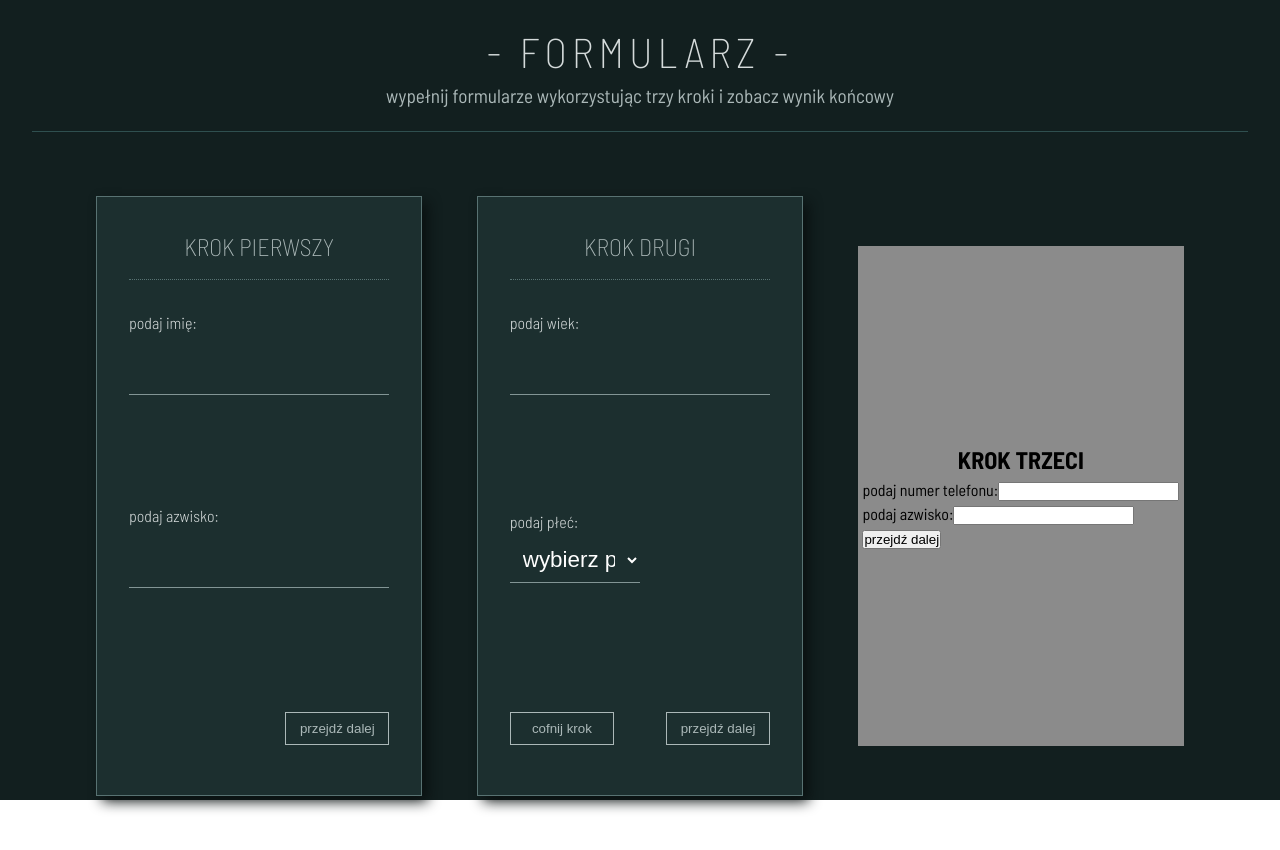
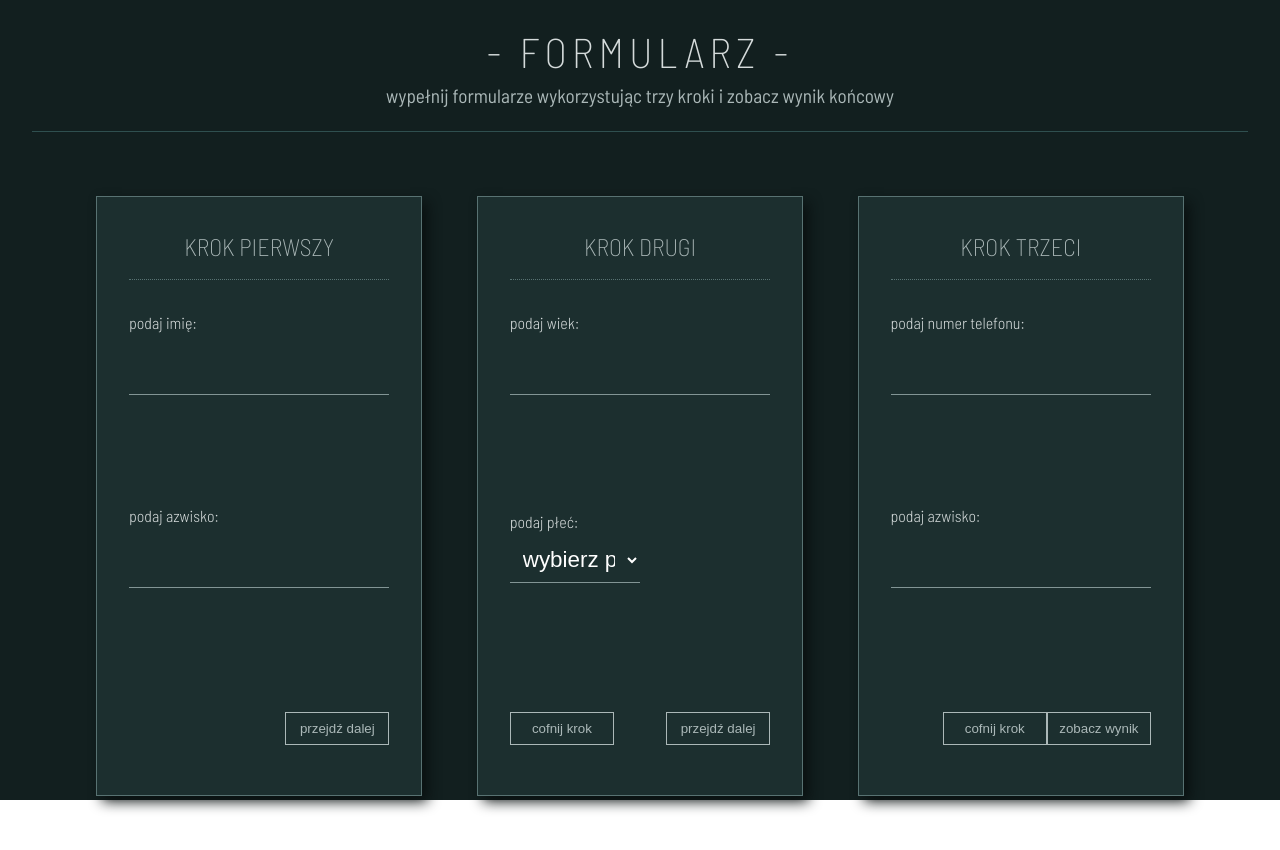
Before and after one commit to Scorpion19702022/React_Mentor_018_MULTI_STEP_FORM_and_TEST, a React (Vite) app: page / in a window 1280 px wide. Shown: the top 850 px of the page. Built offline with nearby package versions, Linux system fonts and the light colour scheme.

Commit message:
added style

```diff
--- a/src/Components/StepThree/StepThree.module.css
+++ b/src/Components/StepThree/StepThree.module.css
@@ -11,15 +11,96 @@
 	--color-dark10: #090f0f;
 	--color-dark11: #000000;
 
-	--color-error: #e52b50;
+	--color-error: #ff0000;
 }
 
 .wrapper {
 	width: 30%;
-	height: 500px;
+	height: 600px;
+	padding: 2em;
+	display: flex;
+	flex-direction: column;
+	justify-content: space-between;
+	align-items: center;
+	background-color: var(--color-dark08);
+	border: 0.04em solid var(--color-dark05);
+	box-shadow: 0.4em 0.4em 0.8em var(--color-dark10);
+}
+
+.heading {
+	width: 100%;
+	text-align: center;
+	color: var(--color-dark03);
+	font-weight: 200;
+	padding-bottom: 0.6em;
+	border-bottom: 0.04em dotted var(--color-dark05);
+}
+
+.form {
+	width: 100%;
+	height: 85%;
 	display: flex;
 	flex-direction: column;
 	align-items: center;
+	justify-content: space-between;
+}
+
+.box_inputs {
+	width: 100%;
+	height: 30%;
+	padding-bottom: 2em;
+	display: flex;
+	flex-direction: column;
 	justify-content: center;
-	background-color: #8b8b8b;
+	align-items: center;
 }
+
+.label {
+	width: 100%;
+	font-weight: 300;
+	padding-bottom: 0.2em;
+	color: var(--color-dark02);
+}
+
+.input {
+	width: 100%;
+	padding: 0.4em 0em;
+	font-size: 1.8em;
+	color: var(--color-dark01);
+	background: none;
+	border: none;
+	border-bottom: 0.04em solid var(--color-dark04);
+	outline: none;
+}
+
+.box_error {
+	width: 100%;
+	height: 16px;
+	padding-top: 0.4em;
+}
+
+.error {
+	color: var(--color-error);
+}
+
+.box_btns {
+	width: 100%;
+	height: 15%;
+	display: flex;
+	align-items: center;
+	justify-content: flex-end;
+}
+
+.btn {
+	width: 40%;
+	padding: 0.6em;
+	background: none;
+	border: 0.04em solid var(--color-dark03);
+	color: var(--color-dark03);
+	cursor: pointer;
+	transition: all 0.3s ease-in-out;
+}
+
+.btn:hover {
+	background-color: var(--color-dark09);
+}
--- a/src/Components/StepThree/StepThree.tsx
+++ b/src/Components/StepThree/StepThree.tsx
@@ -49,8 +49,9 @@ const StepThree = () => {
 				</div>
 				<div className={styles.box_btns}>
 					<button className={styles.btn} type='submit'>
-						przejdź dalej
+						cofnij krok
 					</button>
+					<button className={styles.btn}>zobacz wynik</button>
 				</div>
 			</form>
 		</section>
```
